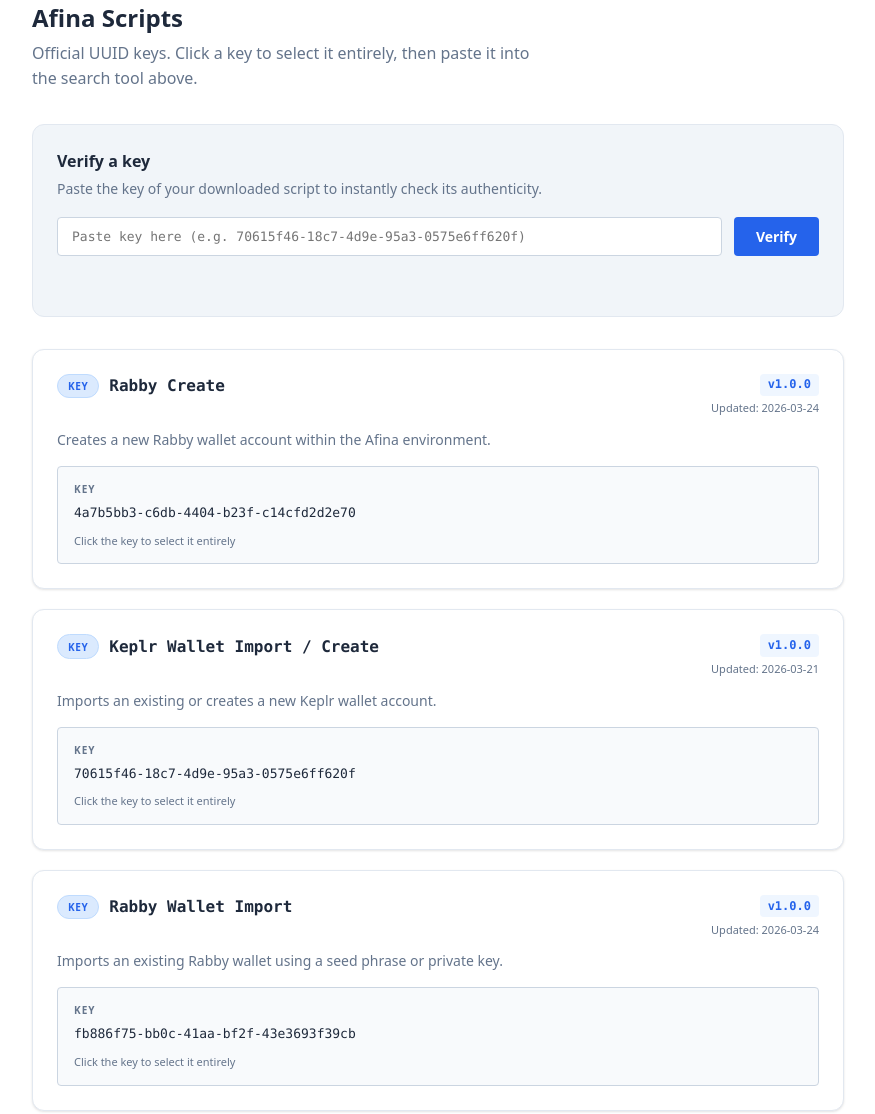
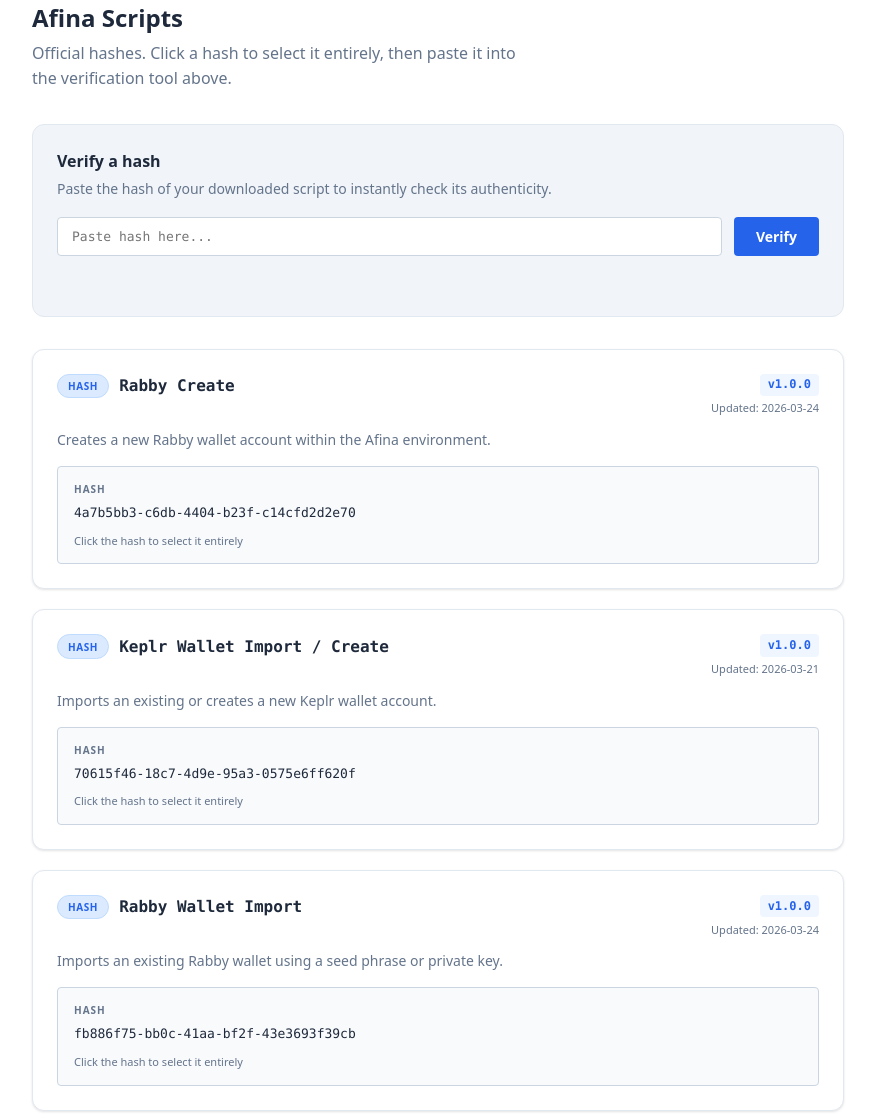
Before and after one commit to wrtr-w15/Afina-Hash-Storage, a plain HTML site: page index.html in a window 1280 px wide. Shown: the part 1321-2435 px from the top of the page, without its empty margins (202-1077 px from the left). Drawn offline with Linux system fonts and the light colour scheme.

Commit message:
fix: text fix

```diff
--- a/index.html
+++ b/index.html
@@ -7,7 +7,7 @@
   <meta name="viewport" content="width=device-width, initial-scale=1.0">
   <meta name="robots" content="noindex, nofollow">
   <title>Afina — Script Hash Verification</title>
-  <meta name="description" content="Official UUID keys of Afina scripts. Verify script authenticity before running.">
+  <meta name="description" content="Official hashes of Afina scripts. Verify script authenticity before running.">
   <link rel="stylesheet" href="style.css">
 </head>
 <body>
@@ -46,11 +46,11 @@
 
         <div class="warning-banner">
           <div class="warning-icon"></div>
-          <h2>Why check the key?</h2>
+          <h2>Why check the hash?</h2>
           <p>
-            Every Afina script has a unique UUID key — a digital identifier of the file.
+            Every Afina script has a unique hash — a digital identifier of the file.
             If a script has been modified after publication (intentionally or as the result of an attack),
-            its key will not match the reference value on this page.
+            its hash will not match the reference value on this page.
           </p>
           <ul class="risk-list">
             <li>Script substitution in transit via an insecure channel (MITM attack)</li>
@@ -76,13 +76,13 @@
         <div class="instruction-card">
           <h3>Verification steps</h3>
           <ol>
-            <li>Obtain the key associated with your downloaded script.</li>
+            <li>Obtain the hash associated with your downloaded script.</li>
             <li>
               Go to the <strong>Scripts</strong> section below and find the corresponding script.
             </li>
             <li>
-              Paste the key into the search tool below and click <strong>Verify</strong>.
-              A match confirms the key is authentic.
+              Paste the hash into the verification tool below and click <strong>Verify</strong>.
+              A match confirms the hash is authentic.
             </li>
           </ol>
         </div>
@@ -102,21 +102,21 @@
         <span class="section-label">Verified files</span>
         <h2 class="section-title">Afina Scripts</h2>
         <p class="section-subtitle">
-          Official UUID keys. Click a key to select it entirely, then paste it into the search tool above.
+          Official hashes. Click a hash to select it entirely, then paste it into the verification tool above.
         </p>
 
         <!-- Hash search widget -->
         <div class="search-widget" id="search">
-          <label for="hash-input" class="search-label">Verify a key</label>
+          <label for="hash-input" class="search-label">Verify a hash</label>
           <p class="search-description">
-            Paste the key of your downloaded script to instantly check its authenticity.
+            Paste the hash of your downloaded script to instantly check its authenticity.
           </p>
           <div class="search-row">
             <input
               type="text"
               id="hash-input"
               class="search-input"
-              placeholder="Paste key here (e.g. 70615f46-18c7-4d9e-95a3-0575e6ff620f)"
+              placeholder="Paste hash here..."
               maxlength="128"
               autocomplete="off"
               spellcheck="false"
@@ -132,7 +132,7 @@
           <article class="script-card">
             <div class="card-header">
               <div class="card-title-group">
-                <span class="card-badge">KEY</span>
+                <span class="card-badge">HASH</span>
                 <h3 class="card-name">Rabby Create</h3>
               </div>
               <div class="card-meta">
@@ -144,9 +144,9 @@
               Creates a new Rabby wallet account within the Afina environment.
             </p>
             <div class="hash-block">
-              <span class="hash-label">KEY</span>
+              <span class="hash-label">HASH</span>
               <code class="hash-value">4a7b5bb3-c6db-4404-b23f-c14cfd2d2e70</code>
-              <span class="hash-hint">Click the key to select it entirely</span>
+              <span class="hash-hint">Click the hash to select it entirely</span>
             </div>
           </article>
 
@@ -154,7 +154,7 @@
           <article class="script-card">
             <div class="card-header">
               <div class="card-title-group">
-                <span class="card-badge">KEY</span>
+                <span class="card-badge">HASH</span>
                 <h3 class="card-name">Keplr Wallet Import / Create</h3>
               </div>
               <div class="card-meta">
@@ -166,9 +166,9 @@
               Imports an existing or creates a new Keplr wallet account.
             </p>
             <div class="hash-block">
-              <span class="hash-label">KEY</span>
+              <span class="hash-label">HASH</span>
               <code class="hash-value">70615f46-18c7-4d9e-95a3-0575e6ff620f</code>
-              <span class="hash-hint">Click the key to select it entirely</span>
+              <span class="hash-hint">Click the hash to select it entirely</span>
             </div>
           </article>
 
@@ -176,7 +176,7 @@
           <article class="script-card">
             <div class="card-header">
               <div class="card-title-group">
-                <span class="card-badge">KEY</span>
+                <span class="card-badge">HASH</span>
                 <h3 class="card-name">Rabby Wallet Import</h3>
               </div>
               <div class="card-meta">
@@ -188,9 +188,9 @@
               Imports an existing Rabby wallet using a seed phrase or private key.
             </p>
             <div class="hash-block">
-              <span class="hash-label">KEY</span>
+              <span class="hash-label">HASH</span>
               <code class="hash-value">fb886f75-bb0c-41aa-bf2f-43e3693f39cb</code>
-              <span class="hash-hint">Click the key to select it entirely</span>
+              <span class="hash-hint">Click the hash to select it entirely</span>
             </div>
           </article>
 
@@ -198,7 +198,7 @@
           <article class="script-card">
             <div class="card-header">
               <div class="card-title-group">
-                <span class="card-badge">KEY</span>
+                <span class="card-badge">HASH</span>
                 <h3 class="card-name">Gmail Login</h3>
               </div>
               <div class="card-meta">
@@ -210,9 +210,9 @@
               Automates Gmail account login for the Afina workflow.
             </p>
             <div class="hash-block">
-              <span class="hash-label">KEY</span>
+              <span class="hash-label">HASH</span>
               <code class="hash-value">fec018c5-eccf-4f3f-9527-94723e231dad</code>
-              <span class="hash-hint">Click the key to select it entirely</span>
+              <span class="hash-hint">Click the hash to select it entirely</span>
             </div>
           </article>
 
@@ -220,7 +220,7 @@
           <article class="script-card">
             <div class="card-header">
               <div class="card-title-group">
-                <span class="card-badge">KEY</span>
+                <span class="card-badge">HASH</span>
                 <h3 class="card-name">Twitter Login</h3>
               </div>
               <div class="card-meta">
@@ -232,9 +232,9 @@
               Automates Twitter / X account login for the Afina workflow.
             </p>
             <div class="hash-block">
-              <span class="hash-label">KEY</span>
+              <span class="hash-label">HASH</span>
               <code class="hash-value">e804cdc5-7291-4d6a-a035-259f573e50a9</code>
-              <span class="hash-hint">Click the key to select it entirely</span>
+              <span class="hash-hint">Click the hash to select it entirely</span>
             </div>
           </article>
 
@@ -242,7 +242,7 @@
           <article class="script-card">
             <div class="card-header">
               <div class="card-title-group">
-                <span class="card-badge">KEY</span>
+                <span class="card-badge">HASH</span>
                 <h3 class="card-name">Discord Login</h3>
               </div>
               <div class="card-meta">
@@ -254,9 +254,9 @@
               Automates Discord account login for the Afina workflow.
             </p>
             <div class="hash-block">
-              <span class="hash-label">KEY</span>
+              <span class="hash-label">HASH</span>
               <code class="hash-value">8f75ecaf-3299-41d1-8659-f6fed16d56a4</code>
-              <span class="hash-hint">Click the key to select it entirely</span>
+              <span class="hash-hint">Click the hash to select it entirely</span>
             </div>
           </article>
 
@@ -264,7 +264,7 @@
           <article class="script-card">
             <div class="card-header">
               <div class="card-title-group">
-                <span class="card-badge">KEY</span>
+                <span class="card-badge">HASH</span>
                 <h3 class="card-name">X Calmer</h3>
               </div>
               <div class="card-meta">
@@ -276,9 +276,9 @@
               X / Twitter activity management utility for the Afina workflow.
             </p>
             <div class="hash-block">
-              <span class="hash-label">KEY</span>
+              <span class="hash-label">HASH</span>
               <code class="hash-value">ec30276a-4193-4582-8d0c-6f0e4ced43cf</code>
-              <span class="hash-hint">Click the key to select it entirely</span>
+              <span class="hash-hint">Click the hash to select it entirely</span>
             </div>
           </article>
 
@@ -286,7 +286,7 @@
           <article class="script-card">
             <div class="card-header">
               <div class="card-title-group">
-                <span class="card-badge">KEY</span>
+                <span class="card-badge">HASH</span>
                 <h3 class="card-name">Metamask Import / Create</h3>
               </div>
               <div class="card-meta">
@@ -298,9 +298,9 @@
               Imports an existing or creates a new MetaMask wallet account.
             </p>
             <div class="hash-block">
-              <span class="hash-label">KEY</span>
+              <span class="hash-label">HASH</span>
               <code class="hash-value">a3e82a80-808f-498f-a6c2-0836dc5f87eb</code>
-              <span class="hash-hint">Click the key to select it entirely</span>
+              <span class="hash-hint">Click the hash to select it entirely</span>
             </div>
           </article>
 
@@ -308,7 +308,7 @@
           <article class="script-card">
             <div class="card-header">
               <div class="card-title-group">
-                <span class="card-badge">KEY</span>
+                <span class="card-badge">HASH</span>
                 <h3 class="card-name">Phantom Import / Create</h3>
               </div>
               <div class="card-meta">
@@ -320,9 +320,9 @@
               Imports an existing or creates a new Phantom wallet account.
             </p>
             <div class="hash-block">
-              <span class="hash-label">KEY</span>
+              <span class="hash-label">HASH</span>
               <code class="hash-value">bc001e25-8682-49ae-98e9-76fb6d0662a7</code>
-              <span class="hash-hint">Click the key to select it entirely</span>
+              <span class="hash-hint">Click the hash to select it entirely</span>
             </div>
           </article>
 
@@ -330,7 +330,7 @@
           <article class="script-card">
             <div class="card-header">
               <div class="card-title-group">
-                <span class="card-badge">KEY</span>
+                <span class="card-badge">HASH</span>
                 <h3 class="card-name">BackPack (Import | Create)</h3>
               </div>
               <div class="card-meta">
@@ -342,9 +342,9 @@
               Imports an existing or creates a new Backpack wallet account.
             </p>
             <div class="hash-block">
-              <span class="hash-label">KEY</span>
+              <span class="hash-label">HASH</span>
               <code class="hash-value">2775c3aa-eb4a-4343-9260-c198fce20211</code>
-              <span class="hash-hint">Click the key to select it entirely</span>
+              <span class="hash-hint">Click the hash to select it entirely</span>
             </div>
           </article>
 
@@ -352,7 +352,7 @@
           <article class="script-card">
             <div class="card-header">
               <div class="card-title-group">
-                <span class="card-badge">KEY</span>
+                <span class="card-badge">HASH</span>
                 <h3 class="card-name">Bybit Registration</h3>
               </div>
               <div class="card-meta">
@@ -364,9 +364,9 @@
               Automates new account registration on the Bybit exchange.
             </p>
             <div class="hash-block">
-              <span class="hash-label">KEY</span>
+              <span class="hash-label">HASH</span>
               <code class="hash-value">1ebb7f09-f7c4-4179-837f-43696e93a5f8</code>
-              <span class="hash-hint">Click the key to select it entirely</span>
+              <span class="hash-hint">Click the hash to select it entirely</span>
             </div>
           </article>
 
@@ -374,7 +374,7 @@
           <article class="script-card">
             <div class="card-header">
               <div class="card-title-group">
-                <span class="card-badge">KEY</span>
+                <span class="card-badge">HASH</span>
                 <h3 class="card-name">Bybit Login</h3>
               </div>
               <div class="card-meta">
@@ -386,9 +386,9 @@
               Automates login to an existing Bybit exchange account.
             </p>
             <div class="hash-block">
-              <span class="hash-label">KEY</span>
+              <span class="hash-label">HASH</span>
               <code class="hash-value">4652eb27-17ad-40b3-90a8-a52350f84bce</code>
-              <span class="hash-hint">Click the key to select it entirely</span>
+              <span class="hash-hint">Click the hash to select it entirely</span>
             </div>
           </article>
 
@@ -396,7 +396,7 @@
           <article class="script-card">
             <div class="card-header">
               <div class="card-title-group">
-                <span class="card-badge">KEY</span>
+                <span class="card-badge">HASH</span>
                 <h3 class="card-name">Metamask Wallet</h3>
               </div>
               <div class="card-meta">
@@ -408,9 +408,9 @@
               Metamask wallet management for the Afina workflow.
             </p>
             <div class="hash-block">
-              <span class="hash-label">KEY</span>
+              <span class="hash-label">HASH</span>
               <code class="hash-value">91866b4e-f69c-4c50-b7e4-de73b2c925c6</code>
-              <span class="hash-hint">Click the key to select it entirely</span>
+              <span class="hash-hint">Click the hash to select it entirely</span>
             </div>
           </article>
 
@@ -418,7 +418,7 @@
           <article class="script-card">
             <div class="card-header">
               <div class="card-title-group">
-                <span class="card-badge">KEY</span>
+                <span class="card-badge">HASH</span>
                 <h3 class="card-name">Backpack Wallet</h3>
               </div>
               <div class="card-meta">
@@ -430,9 +430,9 @@
               Backpack wallet management for the Afina workflow.
             </p>
             <div class="hash-block">
-              <span class="hash-label">KEY</span>
+              <span class="hash-label">HASH</span>
               <code class="hash-value">acf3cf1b-695e-4baf-b7ad-bb30a925808b</code>
-              <span class="hash-hint">Click the key to select it entirely</span>
+              <span class="hash-hint">Click the hash to select it entirely</span>
             </div>
           </article>
 
@@ -440,7 +440,7 @@
           <article class="script-card">
             <div class="card-header">
               <div class="card-title-group">
-                <span class="card-badge">KEY</span>
+                <span class="card-badge">HASH</span>
                 <h3 class="card-name">Phantom Wallet</h3>
               </div>
               <div class="card-meta">
@@ -452,9 +452,9 @@
               Phantom wallet management for the Afina workflow.
             </p>
             <div class="hash-block">
-              <span class="hash-label">KEY</span>
+              <span class="hash-label">HASH</span>
               <code class="hash-value">1bf47ca9-a574-4e90-b167-dbd0e11bd84e</code>
-              <span class="hash-hint">Click the key to select it entirely</span>
+              <span class="hash-hint">Click the hash to select it entirely</span>
             </div>
           </article>
 
@@ -462,7 +462,7 @@
           <article class="script-card">
             <div class="card-header">
               <div class="card-title-group">
-                <span class="card-badge">KEY</span>
+                <span class="card-badge">HASH</span>
                 <h3 class="card-name">OKX boost demo</h3>
               </div>
               <div class="card-meta">
@@ -474,9 +474,9 @@
               OKX boost demo script for the Afina workflow.
             </p>
             <div class="hash-block">
-              <span class="hash-label">KEY</span>
+              <span class="hash-label">HASH</span>
               <code class="hash-value">3c51a498-44fa-4857-ae7e-8ea223d7bd91</code>
-              <span class="hash-hint">Click the key to select it entirely</span>
+              <span class="hash-hint">Click the hash to select it entirely</span>
             </div>
           </article>
 
@@ -484,7 +484,7 @@
           <article class="script-card">
             <div class="card-header">
               <div class="card-title-group">
-                <span class="card-badge">KEY</span>
+                <span class="card-badge">HASH</span>
                 <h3 class="card-name">OKX boost join demo</h3>
               </div>
               <div class="card-meta">
@@ -496,9 +496,9 @@
               OKX boost join demo script for the Afina workflow.
             </p>
             <div class="hash-block">
-              <span class="hash-label">KEY</span>
+              <span class="hash-label">HASH</span>
               <code class="hash-value">e46e70d8-71f2-411b-98b0-34f12f84d128</code>
-              <span class="hash-hint">Click the key to select it entirely</span>
+              <span class="hash-hint">Click the hash to select it entirely</span>
             </div>
           </article>
 
@@ -506,7 +506,7 @@
           <article class="script-card">
             <div class="card-header">
               <div class="card-title-group">
-                <span class="card-badge">KEY</span>
+                <span class="card-badge">HASH</span>
                 <h3 class="card-name">OKX boost claim demo</h3>
               </div>
               <div class="card-meta">
@@ -518,9 +518,9 @@
               OKX boost claim demo script for the Afina workflow.
             </p>
             <div class="hash-block">
-              <span class="hash-label">KEY</span>
+              <span class="hash-label">HASH</span>
               <code class="hash-value">c0d625a6-1b7b-4e63-9ccb-70a989d6b897</code>
-              <span class="hash-hint">Click the key to select it entirely</span>
+              <span class="hash-hint">Click the hash to select it entirely</span>
             </div>
           </article>
 
@@ -528,7 +528,7 @@
           <article class="script-card">
             <div class="card-header">
               <div class="card-title-group">
-                <span class="card-badge">KEY</span>
+                <span class="card-badge">HASH</span>
                 <h3 class="card-name">Arc</h3>
               </div>
               <div class="card-meta">
@@ -540,9 +540,9 @@
               Arc script for the Afina workflow.
             </p>
             <div class="hash-block">
-              <span class="hash-label">KEY</span>
+              <span class="hash-label">HASH</span>
               <code class="hash-value">15484d4f-b3ba-4f94-abae-d1b980d4985b</code>
-              <span class="hash-hint">Click the key to select it entirely</span>
+              <span class="hash-hint">Click the hash to select it entirely</span>
             </div>
           </article>
 
@@ -550,7 +550,7 @@
           <article class="script-card">
             <div class="card-header">
               <div class="card-title-group">
-                <span class="card-badge">KEY</span>
+                <span class="card-badge">HASH</span>
                 <h3 class="card-name">Inco</h3>
               </div>
               <div class="card-meta">
@@ -562,9 +562,9 @@
               Inco script for the Afina workflow.
             </p>
             <div class="hash-block">
-              <span class="hash-label">KEY</span>
+              <span class="hash-label">HASH</span>
               <code class="hash-value">a71a2b73-c0d4-4b1c-af75-ce88f4a16b19</code>
-              <span class="hash-hint">Click the key to select it entirely</span>
+              <span class="hash-hint">Click the hash to select it entirely</span>
             </div>
           </article>
 
@@ -572,7 +572,7 @@
           <article class="script-card">
             <div class="card-header">
               <div class="card-title-group">
-                <span class="card-badge">KEY</span>
+                <span class="card-badge">HASH</span>
                 <h3 class="card-name">Ethereal</h3>
               </div>
               <div class="card-meta">
@@ -584,9 +584,9 @@
               Ethereal script for the Afina workflow.
             </p>
             <div class="hash-block">
-              <span class="hash-label">KEY</span>
+              <span class="hash-label">HASH</span>
               <code class="hash-value">963b91e7-1c50-4281-9213-387e4673926a</code>
-              <span class="hash-hint">Click the key to select it entirely</span>
+              <span class="hash-hint">Click the hash to select it entirely</span>
             </div>
           </article>
 
@@ -594,7 +594,7 @@
           <article class="script-card">
             <div class="card-header">
               <div class="card-title-group">
-                <span class="card-badge">KEY</span>
+                <span class="card-badge">HASH</span>
                 <h3 class="card-name">Ambient demo</h3>
               </div>
               <div class="card-meta">
@@ -606,9 +606,9 @@
               Ambient demo script for the Afina workflow.
             </p>
             <div class="hash-block">
-              <span class="hash-label">KEY</span>
+              <span class="hash-label">HASH</span>
               <code class="hash-value">7bb1dfbd-bcc2-406f-9c3c-9d33966f501d</code>
-              <span class="hash-hint">Click the key to select it entirely</span>
+              <span class="hash-hint">Click the hash to select it entirely</span>
             </div>
           </article>
 
@@ -616,7 +616,7 @@
           <article class="script-card">
             <div class="card-header">
               <div class="card-title-group">
-                <span class="card-badge">KEY</span>
+                <span class="card-badge">HASH</span>
                 <h3 class="card-name">Slush Wallet (Import | Create)</h3>
               </div>
               <div class="card-meta">
@@ -628,9 +628,9 @@
               Imports an existing or creates a new Slush wallet account.
             </p>
             <div class="hash-block">
-              <span class="hash-label">KEY</span>
+              <span class="hash-label">HASH</span>
               <code class="hash-value">6b583e8f-4c0e-4ee9-9ba9-9d43500bb486</code>
-              <span class="hash-hint">Click the key to select it entirely</span>
+              <span class="hash-hint">Click the hash to select it entirely</span>
             </div>
           </article>
 
--- a/script.js
+++ b/script.js
@@ -16,7 +16,7 @@
     if (!/^[0-9a-f]{8}-[0-9a-f]{4}-[0-9a-f]{4}-[0-9a-f]{4}-[0-9a-f]{12}$/.test(query)) {
       result.className = 'search-result search-result--error';
       result.textContent =
-        'Invalid format. The key must follow the format xxxxxxxx-xxxx-xxxx-xxxx-xxxxxxxxxxxx.';
+        'Invalid format. Please paste the hash exactly as provided.';
       return;
     }
 
```
